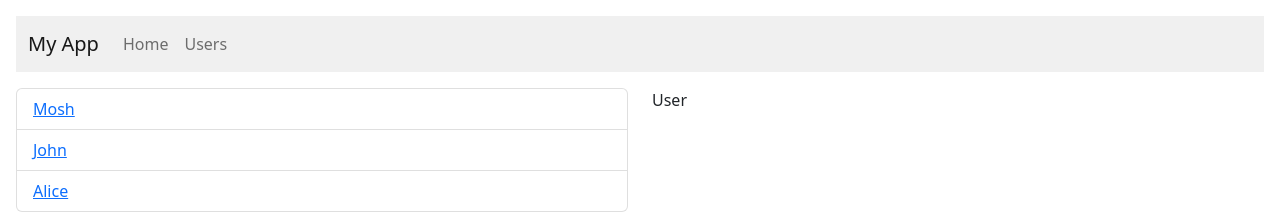
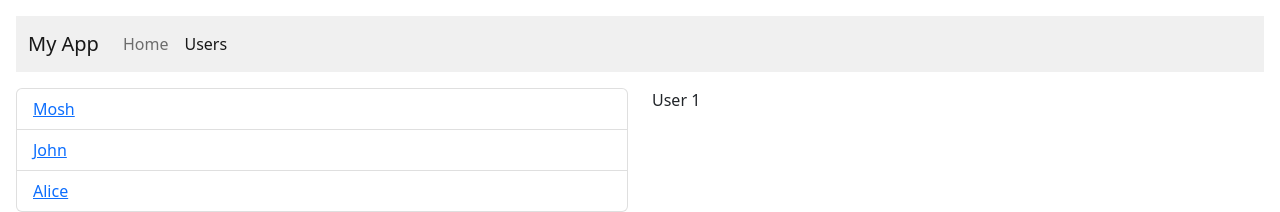
Before and after one commit to Nikhilnick9922/react18-intermediate-chapter-4-Routing-With-React-Router, a React (Vite) app: page /users/1 in a window 1280 px wide. Shown: the top 212 px of the page. Built offline with nearby package versions, Linux system fonts and the light colour scheme.

Commit message:
8. Styling the Active Link - replace Links in Navbar.tsx with NavLink , also shown method to add any other class for active using function

```diff
--- a/src/main.tsx
+++ b/src/main.tsx
@@ -28,8 +28,8 @@ ReactDOM.createRoot(
 );
 
 
-//   7. Exercise- Working with Nested Routes
+//    8. Styling the Active Link
 
-//  add MasterDetail page , as we click on each user , we see userdetail on right side
+//  in Navgation bar selecting link style
 
-//  routing -> UsersPage.tsx
+//  go to Navbar and replace Links with NavLink
--- a/src/routing/NavBar.tsx
+++ b/src/routing/NavBar.tsx
@@ -1,4 +1,4 @@
-import { Link } from "react-router-dom";
+import { Link, NavLink } from "react-router-dom";
 
 const NavBar = () => {
   return (
@@ -14,11 +14,12 @@ const NavBar = () => {
           <ul className="navbar-nav">
             <li className="nav-item">
 
-              <Link  className="nav-link" to='/' >Home</Link>
+              <NavLink  className="nav-link" to='/' >Home</NavLink>
+              {/* <NavLink  className={({isActive})=> isActive? "nav-link actie" : "nav-link"} to='/' >Home</NavLink> */}
             </li>
             <li className="nav-item">
 
-              <Link  className="nav-link" to={'/users'} >Users</Link>
+              <NavLink  className="nav-link" to={'/users'} >Users</NavLink>
             </li>
           </ul>
         </div>
@@ -28,3 +29,10 @@ const NavBar = () => {
 };
 
 export default NavBar;
+
+
+
+
+//  replace Link with NavLInk
+
+//   above also shown way to use other class to select active  using function
--- a/src/routing/UserDetail.tsx
+++ b/src/routing/UserDetail.tsx
@@ -7,7 +7,7 @@ const UserDetail = () => {
    const location = useLocation()
 
 
-  return <p>User</p>;
+  return <p>User {params.id}</p>;
 };
 
 export default UserDetail;
--- a/src/routing/UserList.tsx
+++ b/src/routing/UserList.tsx
@@ -11,8 +11,7 @@ const UserList = () => {
       {users.map((user) => (
         <li className="list-group-item" key={user.id}>
           <Link to={`/users/${user.id}`} >{user.name}</Link>
-          {/* <a href="#">{user.name}</a> */}
-        </li>
+         </li>
       ))}
     </ul>
   );
```
Also changed, not shown: src/routing/UsersPage.tsx (+0 -12 lines), src/routing/routes.tsx (+2 -13 lines).
